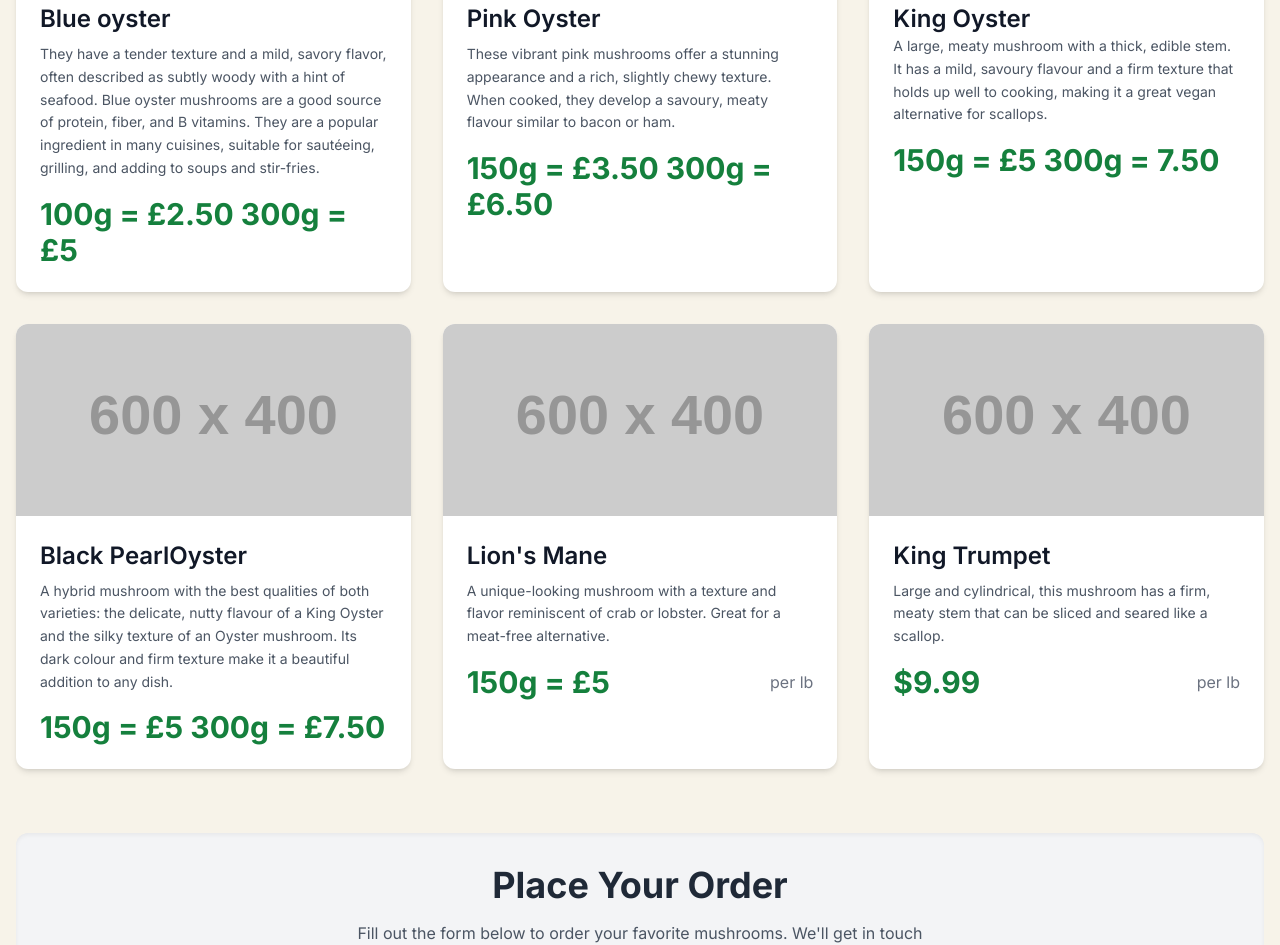
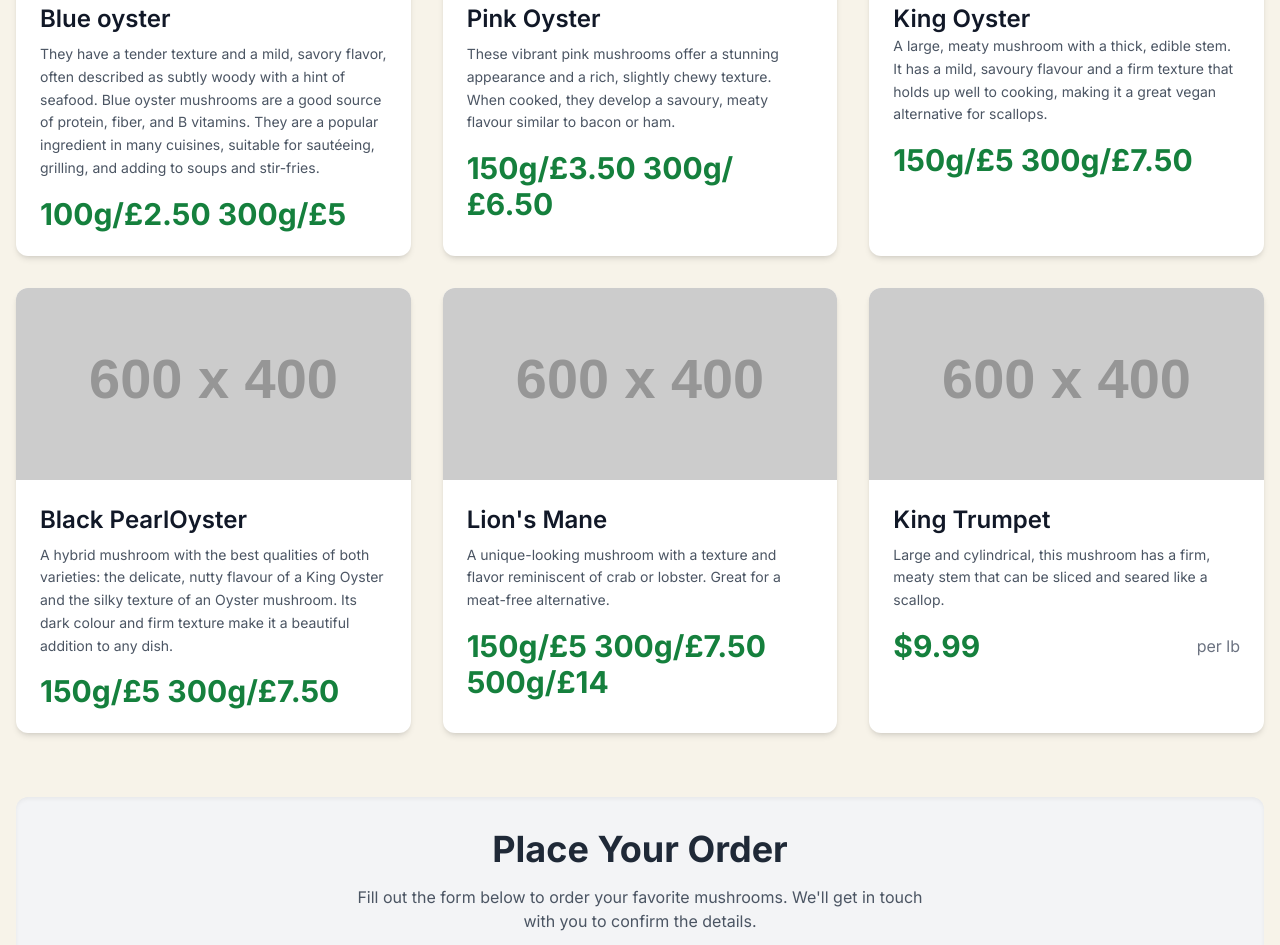
Before and after one commit to penninefungifarm-web/Pennine-fungi-price-list, a plain HTML site: page index.html in a window 1280 px wide. Shown: the part 425-1370 px from the top of the page. Drawn offline with nearby package versions, Linux system fonts and the light colour scheme; placeholder pictures from the web are drawn by us.

Commit message:
Update index.html

```diff
--- a/index.html
+++ b/index.html
@@ -52,8 +52,8 @@
                         They are a popular ingredient in many cuisines, suitable for sautéeing, grilling, and adding to soups and stir-fries.
                     </p>
                     <div class="flex items-center justify-between">
-                        <span class="text-3xl font-bold text-green-700">100g = £2.50
-                            300g = £5</span>
+                        <span class="text-3xl font-bold text-green-700">100g/£2.50
+                            300g/£5</span>
                         <span class="text-gray-500"></span>
                     </div>
                 </div>
@@ -71,8 +71,8 @@
 
                     </p>
                     <div class="flex items-center justify-between">
-                        <span class="text-3xl font-bold text-green-700">150g = £3.50
-                        300g = £6.50</span>
+                        <span class="text-3xl font-bold text-green-700">150g/£3.50
+                        300g/£6.50</span>
                         <span class="text-gray-500"></span>
                     </div>
                 </div>
@@ -90,8 +90,8 @@
 
                     </p>
                     <div class="flex items-center justify-between">
-                        <span class="text-3xl font-bold text-green-700">150g = £5
-                        300g = 7.50 </span>
+                        <span class="text-3xl font-bold text-green-700">150g/£5
+                        300g/£7.50 </span>
                         <span class="text-gray-500"></span>
                     </div>
                 </div>
@@ -109,8 +109,8 @@
 
                     </p>
                     <div class="flex items-center justify-between">
-                        <span class="text-3xl font-bold text-green-700">150g = £5
-                            300g = £7.50</span>
+                        <span class="text-3xl font-bold text-green-700">150g/£5
+                            300g/£7.50</span>
                         <span class="text-gray-500"></span>
                     </div>
                 </div>
@@ -126,8 +126,8 @@
                         A unique-looking mushroom with a texture and flavor reminiscent of crab or lobster. Great for a meat-free alternative.
                     </p>
                     <div class="flex items-center justify-between">
-                        <span class="text-3xl font-bold text-green-700">150g = £5 </span>
-                        <span class="text-gray-500">per lb</span>
+                        <span class="text-3xl font-bold text-green-700">150g/£5  300g/£7.50  500g/£14 </span>
+                        <span class="text-gray-500"></span>
                     </div>
                 </div>
             </div>
```
